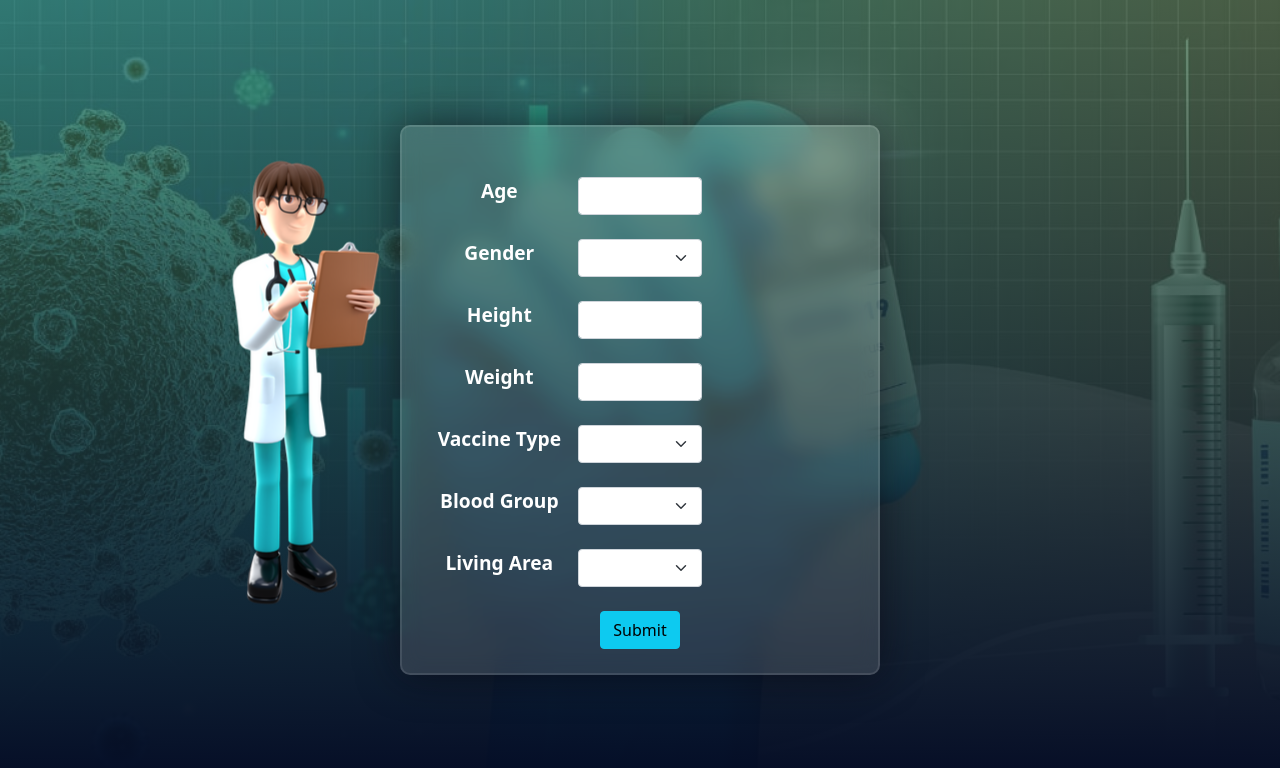
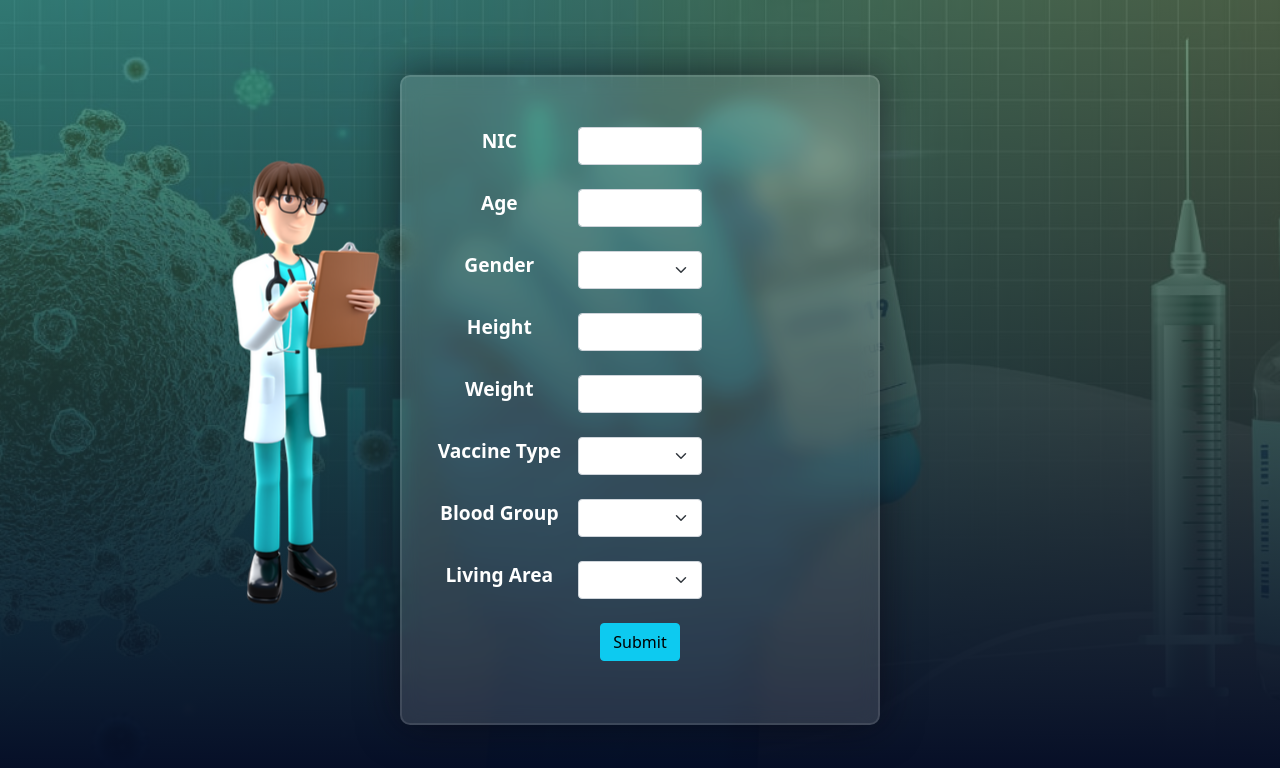
Before and after one commit to WijesooriyaHD/e17-co328-Prediction-of-risks-associated-with-mass-corona-vaccination, a React (Create React App) app in the folder Frontend_development/web_app/: page /form in a window 1280 px wide. Shown: the top 768 px of the page. Built offline with nearby package versions, Linux system fonts and the light colour scheme.

Commit message:
update form.jsx - add NIC to the form

```diff
--- a/Frontend_development/web_app/src/Pages/form.css
+++ b/Frontend_development/web_app/src/Pages/form.css
@@ -11,7 +11,7 @@ body{
 
 .content{
 
-    height: 550px;
+    height: 650px;
     width: 480px;
 
     background-color: rgba(255,255,255,0.13);
--- a/Frontend_development/web_app/src/Pages/form.jsx
+++ b/Frontend_development/web_app/src/Pages/form.jsx
@@ -32,6 +32,7 @@ class Form extends Component {
         super(props)
 
         this.state = {
+            NIC:'',
             age : '',
             gender:'',
             height:'',
@@ -41,6 +42,13 @@ class Form extends Component {
             living_area: ''
         }
     }
+
+    handleNIC = event =>{
+      this.setState({
+          NIC:event.target.value
+      })
+
+  }
 
     handleAge = event =>{
         this.setState({
@@ -90,6 +98,7 @@ class Form extends Component {
         event.preventDefault()
 
         let formData={
+          NIC:this.state.NIC,
           age:this.state.age,
           gender:this.state.gender,
           height:this.state.height,
@@ -106,6 +115,7 @@ class Form extends Component {
         if(isValid===true){
           alert("Hello ! \n"+
           "This is what we received :\n"
+          +"NIC = "+`${formData.NIC}`+"\n"
           +"Age = "+`${formData.age}`+"\n"
           +"Gender = "+`${formData.gender}` +"\n"
           +"Height =  "+`${formData.height}` +"\n"
@@ -116,6 +126,7 @@ class Form extends Component {
 
           axios
           .post(`http://192.168.174.1:8000/form`,{
+            NIC:formData['NIC'],
             age:formData['age'],
             gender:formData['gender'],
             height:formData['height'],
@@ -176,6 +187,20 @@ class Form extends Component {
 
 
                     <form className="Form" onSubmit={this.handleSubmit}>
+
+                    <div className="row g-3">
+
+                            <div className="col-md-4">
+                              <label className="form-label">NIC</label></div>
+                              <div className="col-md-4">
+                              <input type="text" className="form-control" value={this.state.NIC}
+                                      onChange={this.handleNIC}>
+                              </input>
+
+                            </div>
+                      </div>
+
+                      <br></br>
 
                       <div className="row g-3">
 
--- a/Frontend_development/web_app/src/Validations/formValidation.js
+++ b/Frontend_development/web_app/src/Validations/formValidation.js
@@ -3,6 +3,7 @@ import * as yup from "yup";
 export const userSchema =yup.object().shape({
     age : yup.number("Invalid input").integer("Invalid input").positive("Invalid input").required(),
     gender: yup.string().required(),
+    NIC: yup.string().required(),
     height: yup.number("Invalid input").positive("Invalid input").required(),
     weight: yup.number("Invalid input").positive("Invalid input").required(),
     vaccine_type:yup.string().required(),
```
